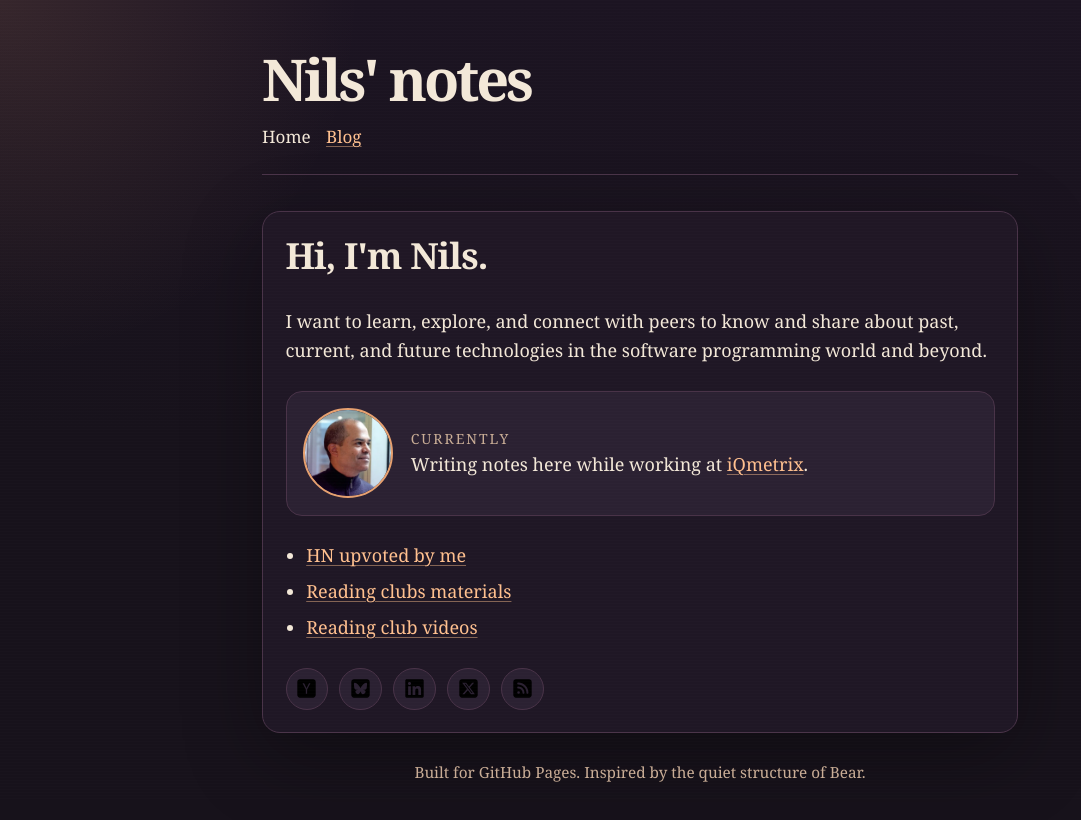
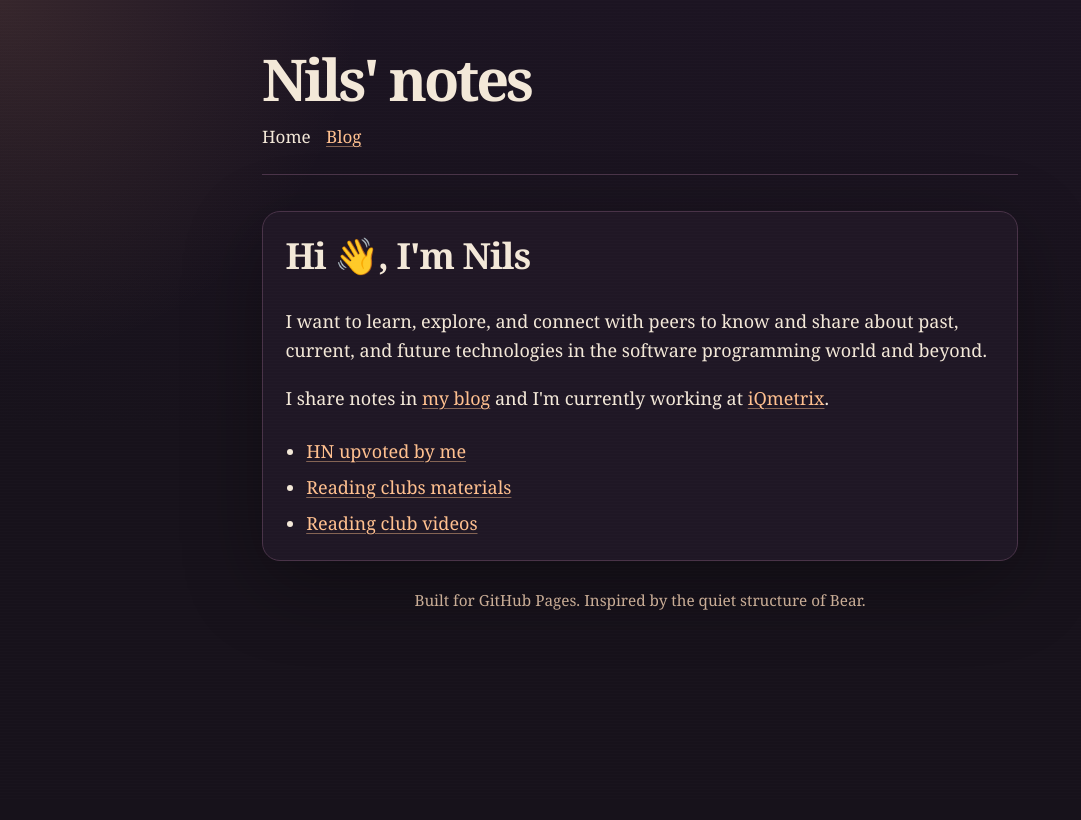
Before and after one commit to nilsandrey/nilsandrey.github.io, a plain HTML site: page index.html in a window 1280 px wide. Shown: the whole page, without its empty margins (0-1081 px from the left). Drawn offline with Linux system fonts and the light colour scheme.

Commit message:
Focus homepage on intro and links

```diff
--- a/assets/css/site.css
+++ b/assets/css/site.css
@@ -138,63 +138,6 @@ li + li {
   margin-top: 1.3rem;
 }
 
-.profile-card {
-  display: grid;
-  grid-template-columns: 5rem 1fr;
-  gap: 1rem;
-  align-items: center;
-  margin: 1.4rem 0;
-  padding: 0.9rem;
-  background: var(--paper-soft);
-  border: 1px solid var(--rule);
-  border-radius: 16px;
-}
-
-.profile-card img {
-  width: 5rem;
-  height: 5rem;
-  object-fit: cover;
-  border-radius: 50%;
-  border: 2px solid var(--accent);
-}
-
-.eyebrow {
-  display: block;
-  color: var(--muted);
-  font-size: 0.78rem;
-  letter-spacing: 0.14em;
-  text-transform: uppercase;
-}
-
-.social-links {
-  display: flex;
-  flex-wrap: wrap;
-  gap: 0.65rem;
-  margin-top: 1.4rem;
-}
-
-.social-links a {
-  display: inline-flex;
-  align-items: center;
-  justify-content: center;
-  width: 2.35rem;
-  height: 2.35rem;
-  background: var(--paper-soft);
-  border: 1px solid var(--rule);
-  border-radius: 999px;
-  transition: transform 160ms ease, border-color 160ms ease;
-}
-
-.social-links a:hover {
-  transform: translateY(-2px);
-  border-color: var(--accent);
-}
-
-.social-links img {
-  width: 1.15rem;
-  height: 1.15rem;
-}
-
 .post-list {
   margin: 1.1rem 0 0;
   padding: 0;
@@ -233,8 +176,4 @@ li + li {
     padding: 1rem;
     border-radius: 14px;
   }
-
-  .profile-card {
-    grid-template-columns: 1fr;
-  }
 }
--- a/index.html
+++ b/index.html
@@ -19,27 +19,15 @@
     </header>
 
     <main class="content">
-      <h2>Hi, I'm Nils.</h2>
+      <h2>Hi 👋, I'm Nils</h2>
       <p>I want to learn, explore, and connect with peers to know and share about past, current, and future technologies in the software programming world and beyond.</p>
+      <p>I share notes in <a href="/blog/">my blog</a> and I'm currently working at <a href="https://iqmetrix.com/">iQmetrix</a>.</p>
 
-      <div class="profile-card">
-        <img src="/img/mypic.webp" alt="Portrait of Nils Andrey">
-        <p><span class="eyebrow">Currently</span>Writing notes here while working at <a href="https://iqmetrix.com/">iQmetrix</a>.</p>
-      </div>
-
-      <ul class="home-links">
+      <ul class="home-links" aria-label="Featured links">
         <li><a href="https://news.ycombinator.com/upvoted?id=nilsandrey">HN upvoted by me</a></li>
         <li><a href="https://www.instapaper.com/p/nilsandrey">Reading clubs materials</a></li>
         <li><a href="https://www.youtube.com/@nilsandrey/playlists">Reading club videos</a></li>
       </ul>
-
-      <div class="social-links" aria-label="Social links">
-        <a href="https://news.ycombinator.com/user?id=nilsandrey"><img src="/img/hn.svg" alt="Hacker News"></a>
-        <a href="https://bsky.app/profile/nilsandrey.com"><img src="/img/bsky.svg" alt="Bluesky"></a>
-        <a href="https://linkedin.com/in/nilsandrey"><img src="/img/linkedin.svg" alt="LinkedIn"></a>
-        <a href="https://x.com/nilsandrey"><img src="/img/xt.svg" alt="X"></a>
-        <a href="/blog/"><img src="/img/rss.svg" alt="Blog"></a>
-      </div>
     </main>
 
     <footer class="site-footer">
```
